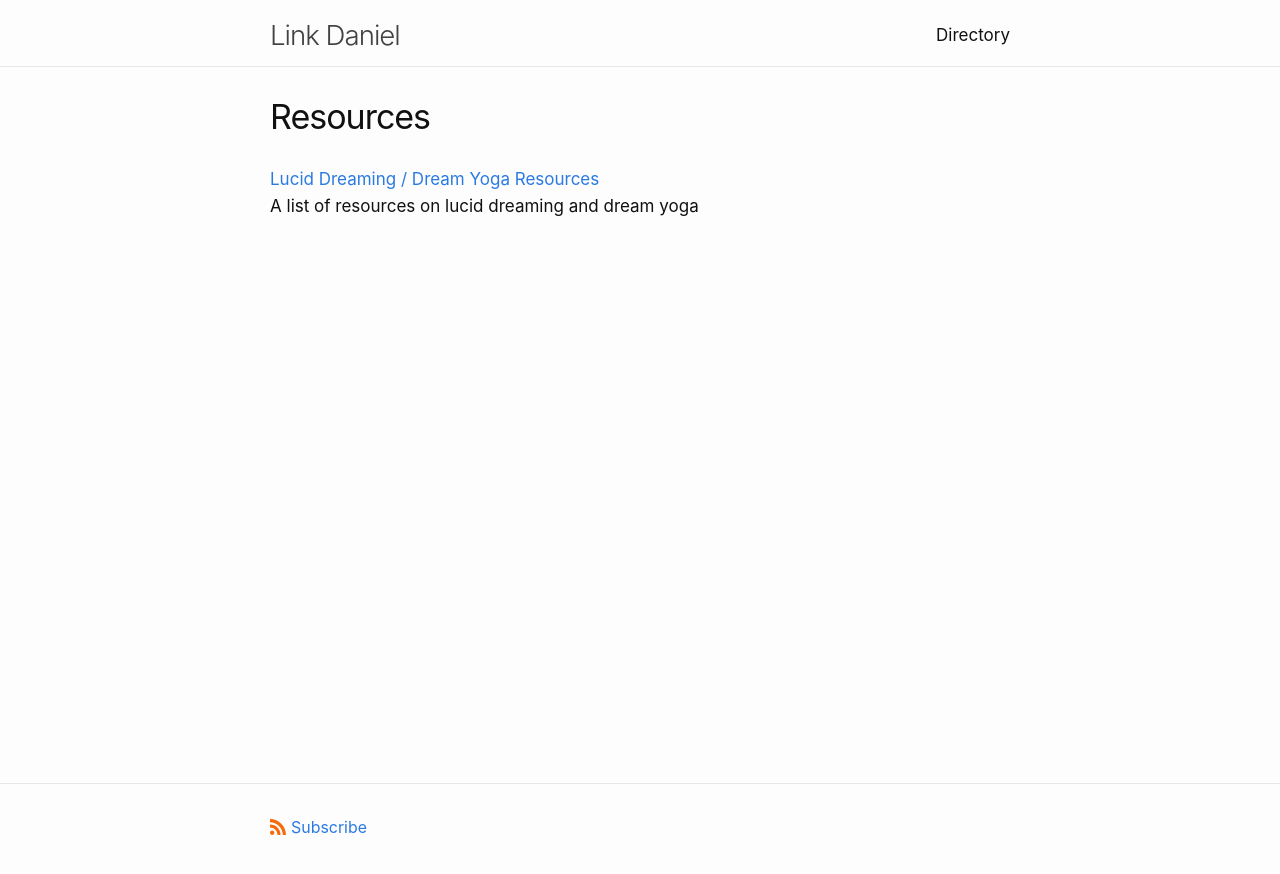
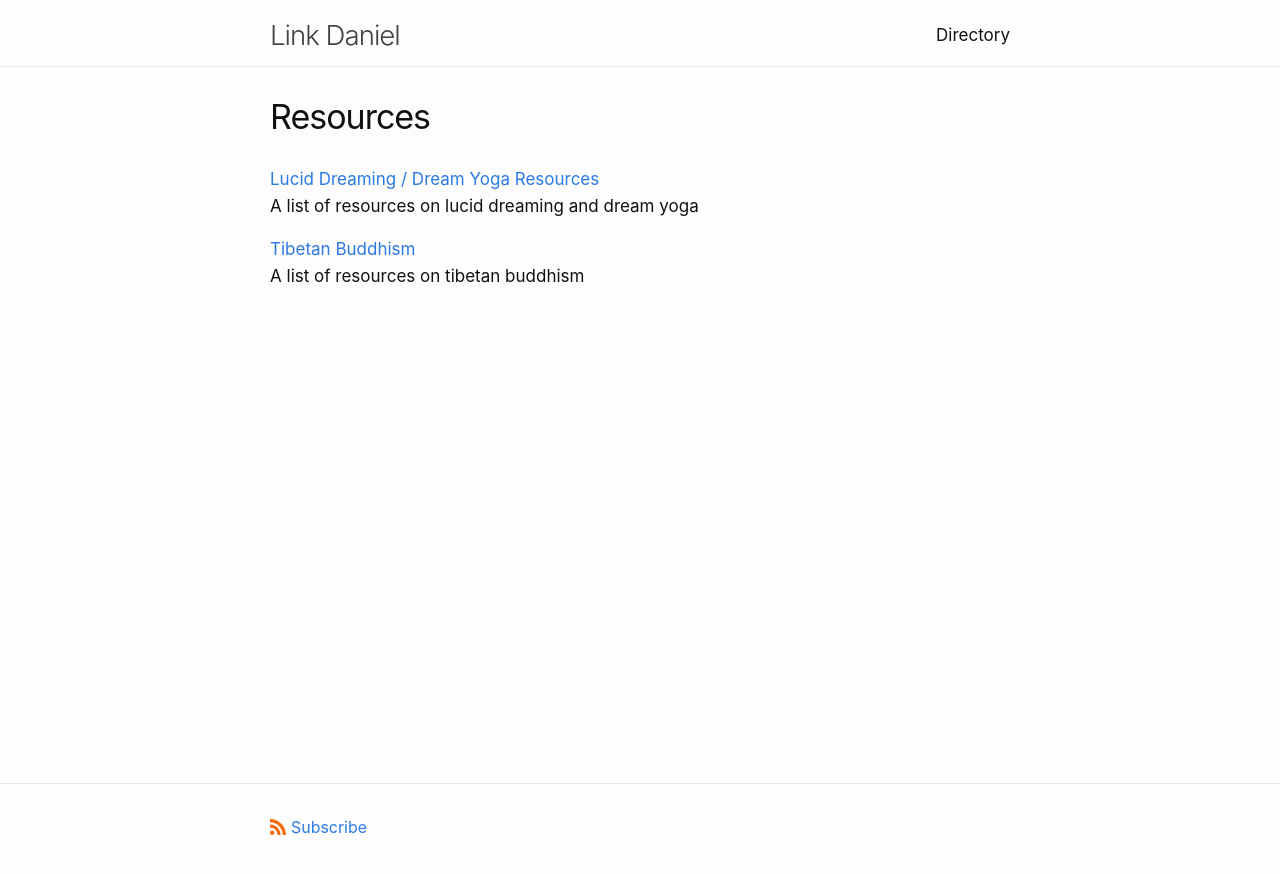
Before and after one commit to link-daniel/link.github.io, a Jekyll site: the page built from resources.md, in a window 1280 px wide. Shown: the top 874 px of the page. Built offline with Jekyll 4.4.1, drawn with Linux system fonts in a browser that asks for light colours.

Commit message:
Update resources.md

```diff
--- a/resources.md
+++ b/resources.md
@@ -7,3 +7,8 @@ permalink: /resources/
 [Lucid Dreaming / Dream Yoga Resources](/dreams)
 <br>
 A list of resources on lucid dreaming and dream yoga
+
+
+[Tibetan Buddhism](/tibetanbuddhism)
+<br>
+A list of resources on tibetan buddhism
```
